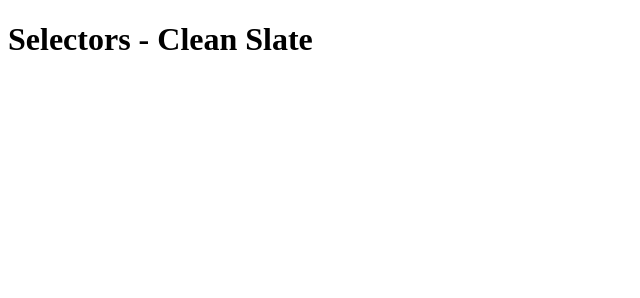
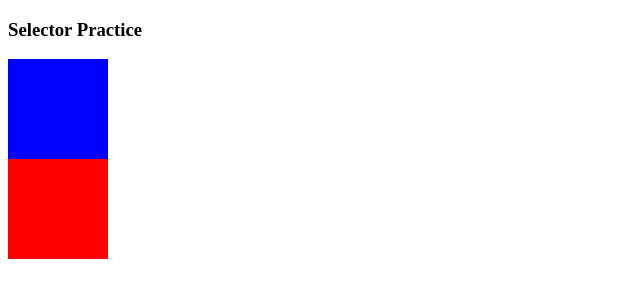
Before and after one commit to kreynol/practiceCSS, a plain HTML site: page index.html in a window 1280 px wide. Shown: the whole page, without its empty margins (0-640 px from the left). Drawn offline with Linux system fonts and the light colour scheme.

Commit message:
selector practice complete

```diff
--- a/css/style.css
+++ b/css/style.css
@@ -0,0 +1,16 @@
+#blue {
+    background-color: blue;
+    /* width: 100px;
+    height: 100px; */
+}
+
+#red {
+    background-color: red;
+    /* width: 100px;
+    height: 100px; */
+}
+
+.size {
+    width: 100px;
+    height: 100px;
+}
--- a/index.html
+++ b/index.html
@@ -4,9 +4,13 @@
     <meta charset="UTF-8">
     <meta name="viewport" content="width=device-width, initial-scale=1.0">
     <title>Document</title>
+    <link rel="stylesheet" href="./css/style.css">
 </head>
 <body>
-    <h1>Selectors - Clean Slate</h1>
+    <h3>Selector Practice</h3>
+
+    <div id="blue" class="size"></div>
+    <div id="red" class="size"></div>
 
 </body>
 </html>
```
